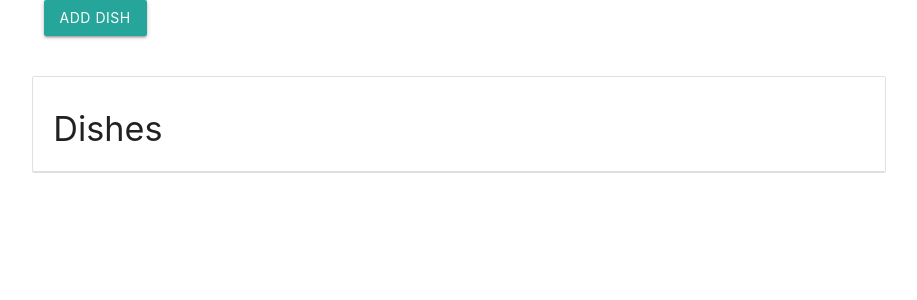
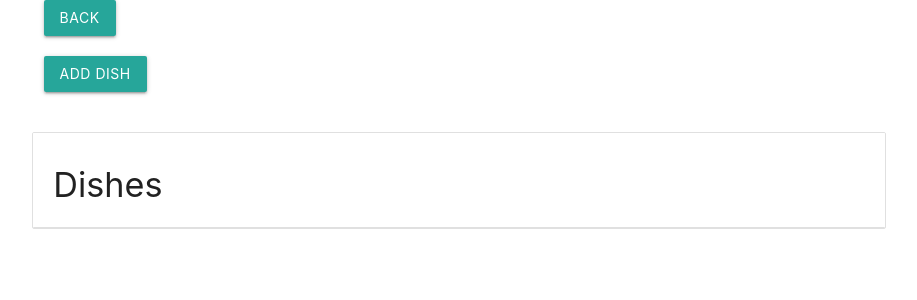
Before and after one commit to DimosPagakis/tdd-react, a React (Vite) app: page /restaurants/1 in a window 1280 px wide. Shown: the top 300 px of the page, without its empty margins (181-1098 px from the left). Built offline with nearby package versions, Linux system fonts and the light colour scheme.

Commit message:
Added redux and will refactor 'under green'

```diff
--- a/package.json
+++ b/package.json
@@ -41,7 +41,10 @@
         "react": "^16.13.1",
         "react-dom": "^16.13.1",
         "react-materialize": "^3.6.1",
-        "react-router-dom": "^5.1.2"
+        "react-redux": "^7.2.0",
+        "react-router-dom": "^5.1.2",
+        "redux": "^4.0.5",
+        "redux-devtools-extension": "^2.13.8"
     },
     "jest": {
         "setupFilesAfterEnv": [
--- a/src/Restaurant/RestaurantDetailPage.js
+++ b/src/Restaurant/RestaurantDetailPage.js
@@ -32,6 +32,14 @@ export default class RestaurantDetailPage extends Component {
     return (
       <div>
         <Row>
+          <Col>
+            <Button
+              s={12}
+              data-test="backButton"
+              onClick={() => this.props.history.goBack()}>Back</Button>
+          </Col>
+        </Row>
+        <Row>
           <Col >
             <Button s={12} m={2}
               data-test="addNewDishButton"
```
Also changed, not shown: 2 other files (tests, documents, lock files or other folders).
